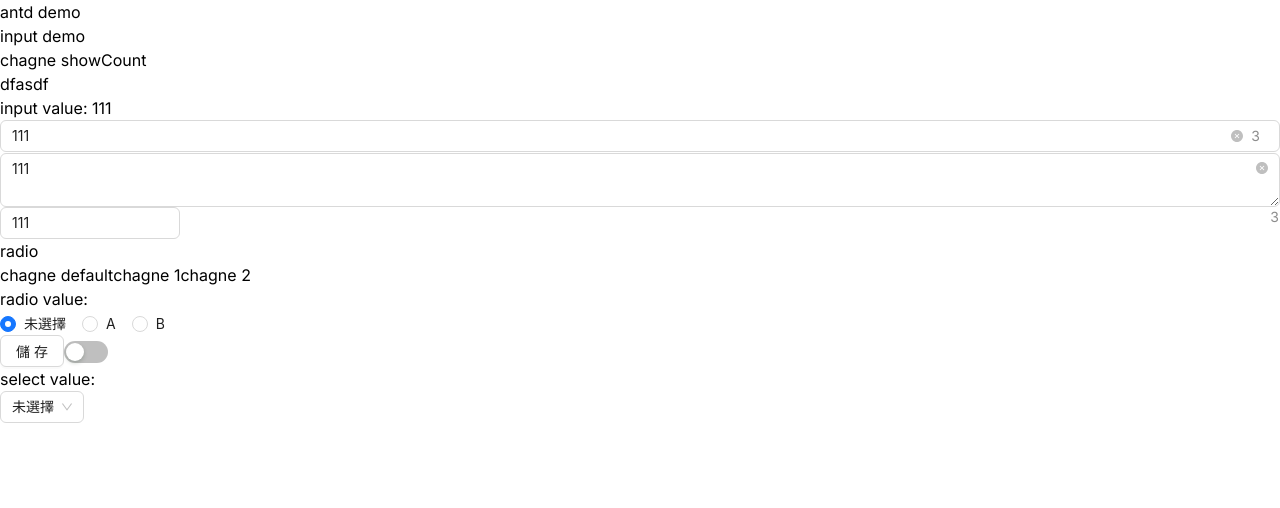
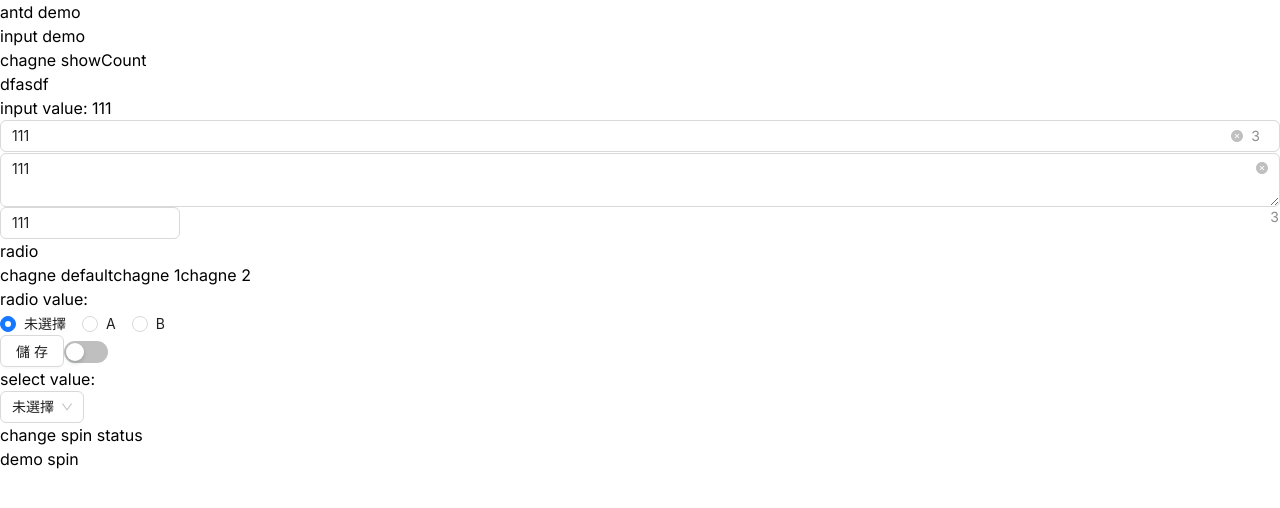
Before and after one commit to JackyHuang700/20230716_next13, a Next.js app: page /antd in a window 1280 px wide. Shown: the top 508 px of the page. Built offline with nearby package versions, Linux system fonts and the light colour scheme.

Commit message:
add spin

```diff
--- a/app/antd/page.tsx
+++ b/app/antd/page.tsx
@@ -7,6 +7,7 @@ import Demo_radio from '@/components/antd/Demo_radio'
 import Demo_button from '@/components/antd/Demo_button'
 import Demo_switch from '@/components/antd/Demo_switch'
 import Demo_select from '@/components/antd/Demo_select'
+import Demo_spin from '@/components/antd/Demo_spin'
 /* // import { Input } from 'antd'; */
 
 
@@ -25,6 +26,7 @@ function AntDDemo() {
       <Demo_button />
       <Demo_switch />
       <Demo_select />
+      <Demo_spin />
 
     </div>
   )
--- /dev/null
+++ b/components/antd/Demo_spin.tsx
@@ -0,0 +1,30 @@
+import React, { useState } from 'react'
+import AntDSpin from '@/components/antd/spin/index'
+
+
+function Demo_switch() {
+  const [spin_tem, setSpin_tem] = useState({
+    spinning: false,
+  })
+
+  return (
+    <>
+
+      <div>
+        <button onClick={() => {
+          setSpin_tem({
+            ...spin_tem,
+            spinning: !spin_tem.spinning,
+          })
+        }}>change spin status</button>
+      </div>
+
+      <AntDSpin {...spin_tem}
+      >
+        <span>demo spin</span>
+      </AntDSpin>
+    </>
+  )
+}
+
+export default Demo_switch
--- /dev/null
+++ b/components/antd/spin/index.tsx
@@ -0,0 +1,34 @@
+'use client'
+
+import React, { useState, useEffect } from 'react'
+import { Spin } from 'antd';
+import type { SpinProps } from 'antd'
+
+
+function AntDSpin(props: TAntDSpin) {
+
+  const [attrs, setAttrs] = useState<TAntDSpin | null>(null)
+
+  useEffect(() => {
+    const _props = { ...props }
+    delete _props.onChange
+    delete _props.value
+
+    setAttrs({ ..._props })
+
+  }, [props])
+
+
+  return (
+    <Spin
+      {...attrs}
+    >
+      {props.children}
+    </Spin>
+  )
+}
+
+
+type TAntDSpin = SpinProps
+
+export default AntDSpin
```
